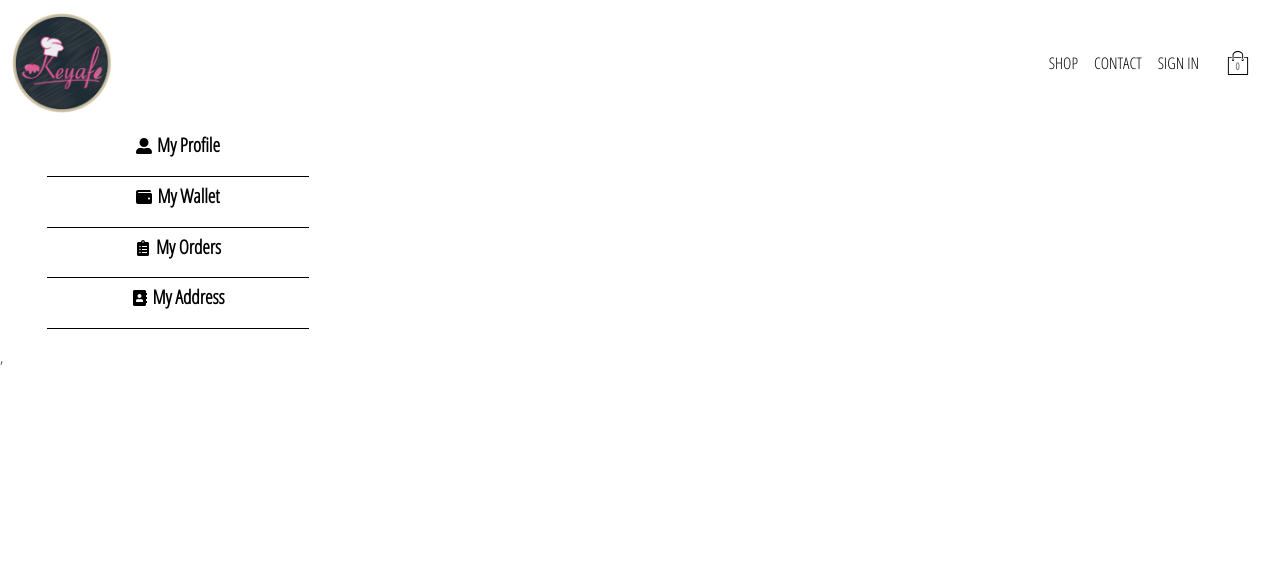
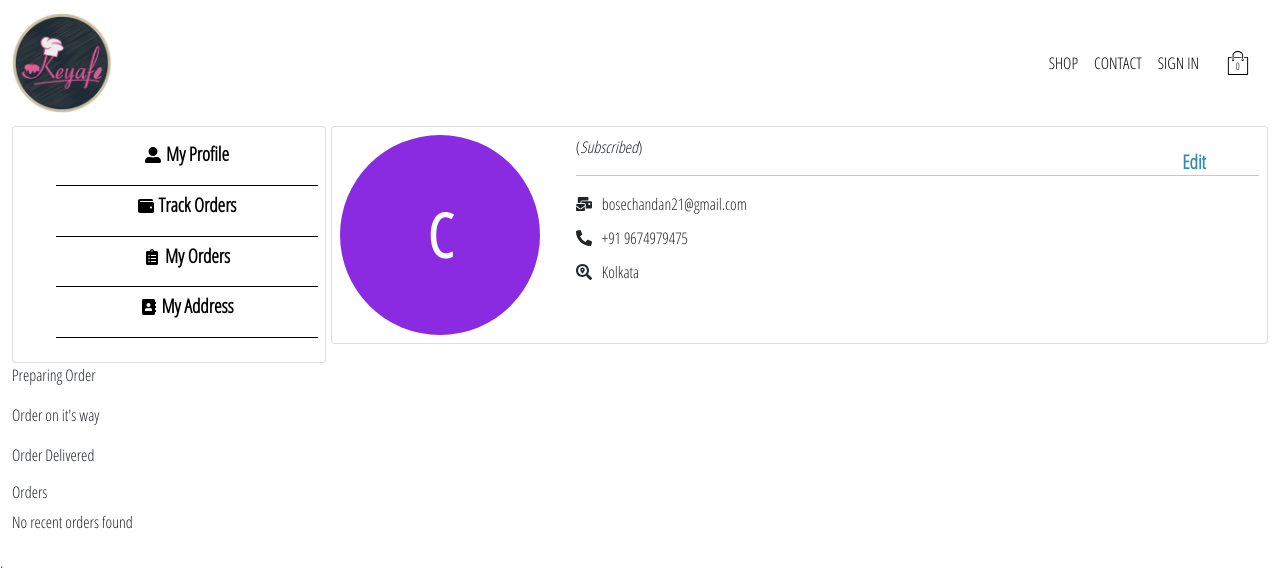
Before and after one commit to SrijitaT/keyafe-client, a React (Create React App) app: page /profile in a window 1280 px wide. Shown: the top 568 px of the page. Built offline with nearby package versions, Linux system fonts and the light colour scheme.

Commit message:
profile page modification

```diff
--- a/src/App.js
+++ b/src/App.js
@@ -12,6 +12,9 @@ import { Switch,Route,BrowserRouter,Redirect } from "react-router-dom";
 import { useSelector,useDispatch } from 'react-redux';
 import {setCurrentUser} from './redux/user/user.actions.js';
 import "./App.css";
+import MyProfile from './pages/profile/profileView/MyProfile';
+import TrackOrder from './pages/profile/profileView/TrackOrder';
+import OrderHistory from './pages/profile/profileView/OrderHistory';
 
 
 function App() {
@@ -31,6 +34,9 @@ function App() {
       {/*<Route exact path="/profile/dashboard" component={Dashboard}></Route>*/}
       <Route path="/description" component={ProductDetails}></Route>
       <Route path="/profile" component={Profile}></Route>
+      <Route path="/Profile-page" component={MyProfile}></Route>
+      <Route path="/Track-Orders" component={TrackOrder}></Route>
+      <Route path="/Orders" component={OrderHistory}></Route>
     </Switch>
     </BrowserRouter>
     </Container>
--- a/src/pages/profile/Profile.js
+++ b/src/pages/profile/Profile.js
@@ -1,11 +1,12 @@
 import React from 'react'
 import ProfileMenu from './ProfileMenu'
+import ProfileMain from './ProfileMain'
 
 const Profile = () => {
   return (
-    <>
-    <ProfileMenu />
-    </>
+    <div className='profile-container'>
+    <ProfileMain />
+    </div>
   )
 }
 
--- /dev/null
+++ b/src/pages/profile/ProfileMain.js
@@ -0,0 +1,16 @@
+import React from 'react'
+import MyProfile from './profileView/MyProfile'
+import OrderHistory from './profileView/OrderHistory'
+import TrackOrder from './profileView/TrackOrder'
+
+const ProfileMain = () => {
+  return (
+    <div>
+     <MyProfile />
+    <TrackOrder />
+    <OrderHistory />
+    </div>
+  )
+}
+
+export default ProfileMain
--- a/src/pages/profile/ProfileMenu.js
+++ b/src/pages/profile/ProfileMenu.js
@@ -8,13 +8,13 @@ const ProfileMenu = () => {
     <div className="profile-menu">
       <ul className="profile-menu-item">
         <li>
-        <Link to="/Profile" className="profile-menu-item-list">
+        <Link to="/Profile-page" className="profile-menu-item-list">
                <FaUserAlt className="profile-icons" /> <p className="menu-list">My Profile</p>
               </Link>
         </li>
         <li >
-            <Link to="/Wallet" className="profile-menu-item-list">
-          <FaWallet className="profile-icons" /> <p className="menu-list">My Wallet</p>
+            <Link to="/Track-Orders" className="profile-menu-item-list">
+          <FaWallet className="profile-icons" /> <p className="menu-list">Track Orders</p>
           </Link>
         </li>
         <li >
--- /dev/null
+++ b/src/pages/profile/profile.scss
@@ -0,0 +1,4 @@
+.profile-container{
+    display: flex;
+    flex-direction: row;
+}
--- /dev/null
+++ b/src/pages/profile/profileView/EditProfile.js
@@ -0,0 +1,84 @@
+import { useState } from "react";
+
+export default function UserForm({addContact}) {
+
+  const [contactInfo, setContactInfo] = useState({
+    username: "",
+    email: "",
+    contact: "",
+    title: "",
+    country: "",
+    dob: "",
+  });
+
+  const handleChange = (event) => {
+    setContactInfo({ ...contactInfo, [event.target.name]: event.target.value });
+  };
+
+  const handleSubmit = (event) => {
+    event.preventDefault();
+    console.log(contactInfo);
+    addContact(contactInfo);
+    setContactInfo({
+        username: "",
+        email: "",
+        contact: "",
+        title: "",
+        country: "",
+        dob: "",
+    });
+  };
+
+  return (
+    <div className="form-container">
+      <form onSubmit={handleSubmit}>
+        <div>
+          <h3>Edit Profile</h3>
+        </div>
+        <div>
+          <input
+            type="text"
+            name="name"
+            placeholder="Title"
+            value={contactInfo.title}
+          />
+        </div>
+        <div>
+          <input
+            type="text"
+            name="name"
+            placeholder="Name"
+            value={contactInfo.username}
+          />
+        </div>
+        <div>
+          <input
+            type="email"
+            name="email"
+            placeholder="Email"
+            value={contactInfo.email}
+          />
+        </div>
+        <div>
+          <input
+            type="text"
+            name="countryName"
+            placeholder="Country"
+            value={contactInfo.country}
+          />
+        </div>
+        <div>
+          <input
+            type="number"
+            name="phonenumber"
+            placeholder="Phone Number"
+            value={contactInfo.phonenumber}
+          />
+        </div>
+        <div>
+          <button onClick={handleChange}>Submit Contact</button>
+        </div>
+      </form>
+    </div>
+  );
+}
--- /dev/null
+++ b/src/pages/profile/profileView/MyProfile.js
@@ -0,0 +1,123 @@
+import React , { useState } from "react";
+import { FaMailBulk, FaPhoneAlt, FaSearchLocation } from "react-icons/fa";
+import ProfileMenu from "../ProfileMenu";
+import EditProfile from './EditProfile'
+import "./myprofile.scss";
+import "bootstrap/dist/css/bootstrap.css";
+import { Col, Row , Card} from "react-bootstrap";
+
+const MyProfile = () => {
+  // const [username, setUserName] = useState('Chandan Bose');
+  // const [email , setEmail] = useState('');
+  // const [contact, setContact] = useState('');
+  // const [title, setTitle] = useState('Mr.');
+  // const [country, setCountry] = useState('');
+  // const [dob, setDob] = useState('');
+  const [formData, setFormData] = useState({
+    username: "",
+    email: "",
+    contact: "",
+    title: "",
+    country: "",
+    dob: ""
+  });
+
+  const [contacts, updateContacts] = useState([]);
+
+  const addContact = (contactInfo) => {
+    updateContacts([...contacts, contactInfo]);
+  };
+  console.log(contacts)
+
+
+
+  const [toggleform, setToggelform] = useState(false);
+
+  const handleClick = () =>{
+    setToggelform(true);
+  }
+
+
+  return (
+    <div className="main-wrapper">
+      <Col lg={3}>
+      <Card className="profile-card">
+      <ProfileMenu />
+      </Card>
+      </Col>
+      <Col lg={9} className="profile-inner">
+        <Card className="profile-card">
+        <Row>
+          <Col className="left-logo-profile" lg={3}>
+            <div className="logo-profile">C</div>
+          </Col>
+
+
+          <Col className={toggleform? <EditProfile addContact={addContact} editbutton={setToggelform}/>: "right-info-profile" } lg={9}>
+            <div className="profile-name">
+              <h1>{formData.title}  {formData.username}</h1>
+              <span>
+                (<em>Subscribed</em>)
+              </span>
+              <button className="profile-button" onClick={handleClick}>Edit</button>
+            </div>
+            <hr />
+            <div className="profile-details">
+              <div className="profile-item">
+                <FaMailBulk className="profile-icons" />
+                <p>bosechandan21@gmail.com</p>
+              </div>
+              <div className="profile-item">
+                <FaPhoneAlt className="profile-icons" /> <p> +91 9674979475</p>
+              </div>
+              <div className="profile-item">
+                <FaSearchLocation className="profile-icons" /> <p> Kolkata</p>
+              </div>
+            </div>
+          </Col>
+          {/* <Col className={!toggleform? "right-info-profile d-none": "right-info-profile" } lg={9}>
+
+          <Container>
+            <Row>
+              <Card className="mx-auto card" body style={{ width: "50%" }}>
+                <Form>
+                  <Form.Group className="form mt-2 mb-3" controlId="formBasicEmail">
+                  <label htmlFor="title">Title</label>
+                  <input value={formData.title} type="text" name="title" id="title" />
+                  </Form.Group>
+                  <Form.Group className="form mt-2 mb-3" controlId="formBasicEmail">
+                  <label htmlFor="userName">Full Name</label>
+                  <input value={formData.username} type="text" name="userFullName" id="userName" />
+                  </Form.Group>
+                  <Form.Group className="form mt-2 mb-3" controlId="formBasicEmail">
+                  <label htmlFor="title">Email ID</label>
+                  <input value={formData.email} type="text" name="title" id="title" />
+                  </Form.Group>
+                  <Form.Group className="form mt-2 mb-3" controlId="formBasicEmail">
+                  <label htmlFor="title">Country</label>
+                  <input value={formData.email} type="text" name="title" id="title" />
+                  </Form.Group>
+
+                  <Button
+                    className="btn"
+                    variant="primary"
+                    type="submit"
+                    onClick={operation}>
+                    Submit
+                  </Button>
+                </Form>
+              </Card>
+            </Row>
+          </Container>
+
+
+
+          </Col> */}
+        </Row>
+        </Card>
+      </Col>
+    </div>
+  );
+};
+
+export default MyProfile;
--- /dev/null
+++ b/src/pages/profile/profileView/OrderHistory.js
@@ -0,0 +1,14 @@
+import React from 'react'
+
+const OrderHistory = () => {
+  return (
+    <section className='main-order-wrapper'>
+     <h6>Orders</h6>
+     <div className="order-history">
+         <p>No recent orders found</p>
+     </div>
+    </section>
+  )
+}
+
+export default OrderHistory
--- /dev/null
+++ b/src/pages/profile/profileView/TrackOrder.js
@@ -0,0 +1,13 @@
+import React from 'react'
+
+const TrackOrder = () => {
+  return (
+    <div>
+      <p>Preparing Order</p>
+      <p>Order on it's way</p>
+      <p>Order Delivered</p>
+    </div>
+  )
+}
+
+export default TrackOrder
--- /dev/null
+++ b/src/pages/profile/profileView/myprofile.scss
@@ -0,0 +1,69 @@
+.main-wrapper{
+display: flex;
+justify-content: flex-start;
+
+
+.profile-card{
+  padding: 8px 8px;
+}
+
+  .left-logo-profile{
+      justify-content: center;
+      align-items: center;
+
+
+      .logo-profile{
+        background-color: blueviolet;
+      border-radius: 100%;
+        width: 200px;
+        height: 200px;
+        line-height: 200px;
+        text-align: center;
+        color: #ffffff;
+        font-weight: 700;
+        font-size: 60px ;
+      }
+  }
+
+  .profile-inner{
+
+    padding-left: 5px;
+  }
+
+  .right-info-profile{
+
+
+    .profile-name{
+
+      .profile-button{
+        border: none;
+        color: #2e8cae;
+        position: absolute;
+        top: 20px;
+        right: 28px;
+        font-weight: 800;
+        font-size: 1.2rem;
+        background-color: #ffffff;
+        width: 90px;
+      }
+
+    }
+
+    h1{
+      font-weight: 600;
+      display: inline-block;
+    }
+  }
+  .profile-item{
+    display: flex;
+    justify-content: flex-start;
+    align-items: center;
+    margin-bottom: 10px;
+
+    p{
+      margin-bottom: 0px;
+      margin-left: 10px;
+    }
+  }
+
+}
```
Also changed, not shown: src/pages/profile/ProfileView.js (+12 -0 lines), src/components/sign-in/sign-in.component.js (line endings or trailing spaces).
